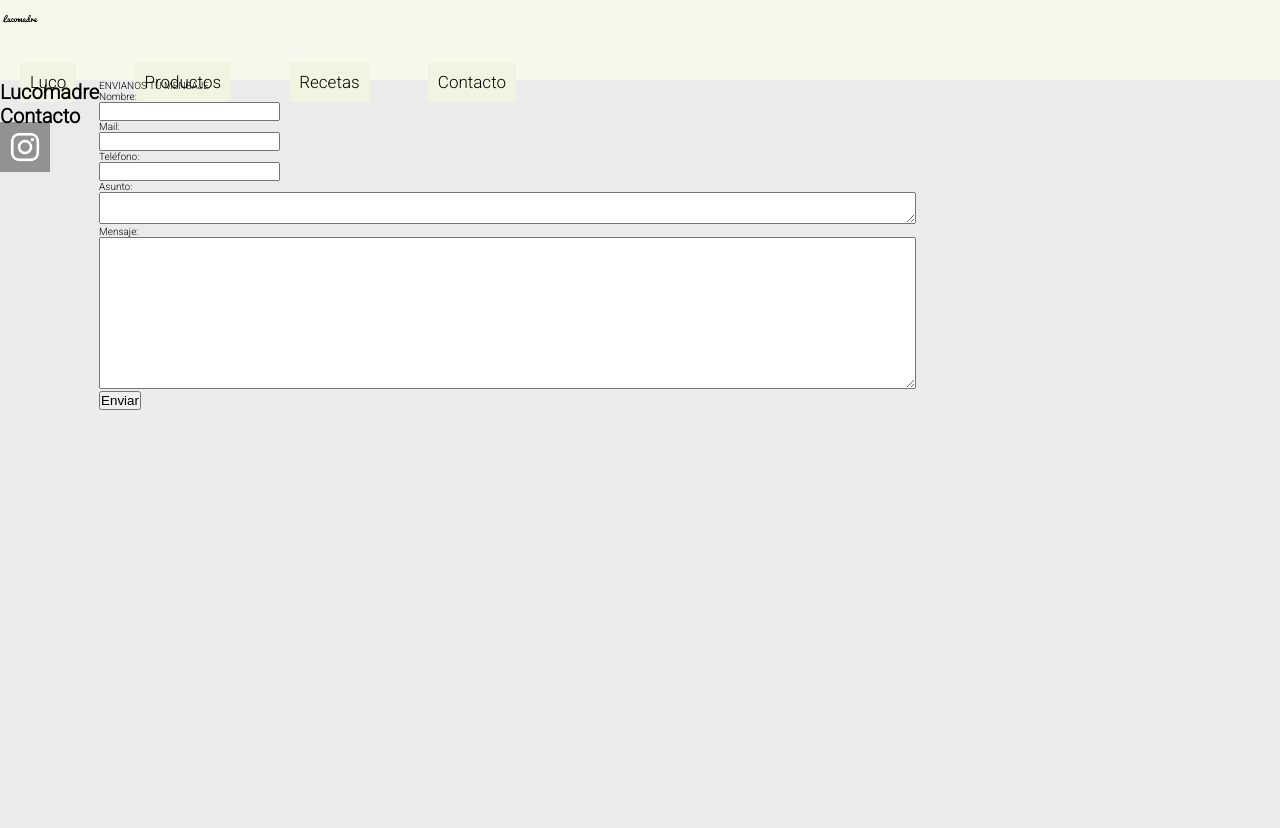
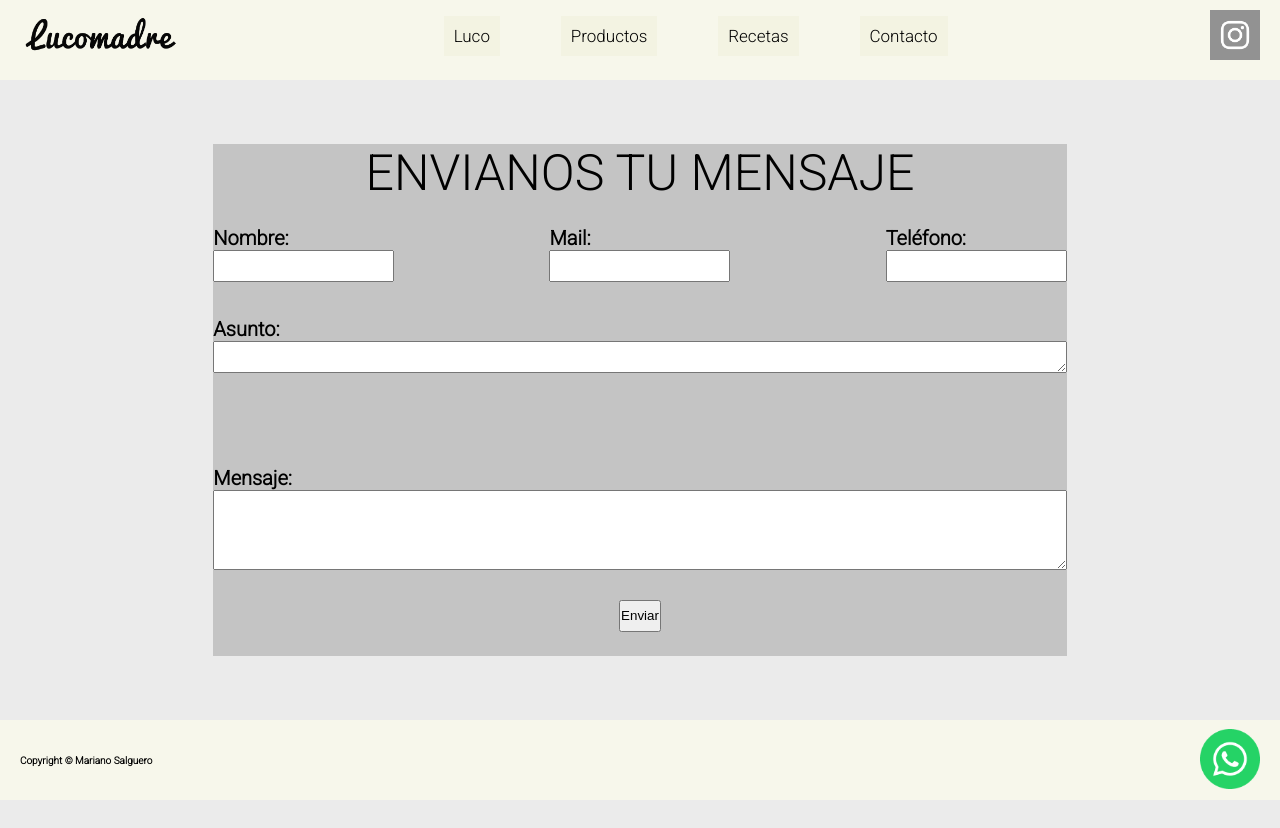
Before and after one commit to MaLuSaEd/Lucomadre, a plain HTML site: page Contacto.html in a window 1280 px wide. Shown: the top 828 px of the page. After the commit the page ends 800 px from the top, so only its background shows below. Drawn offline with Linux system fonts and the light colour scheme.

Commit message:
Falta terminar Contacto

```diff
--- a/Contacto.html
+++ b/Contacto.html
@@ -8,20 +8,20 @@
         <link rel="icon" type="image/x-icon" href="./Media/logo-lucomadre.ico">
         <link rel="stylesheet" href="style.css">
     </head>
-    <body class="pagina__contacto">
-    	<!--Pagina para contactarse con lucas por pedidos o consultas-->
-        <!--Ppio de encabezado-->
+    <body>
+    	<!--Pagina contacto con luco-->
+        <!--------------Encabezado-------------------------------->
 		<header>
-			<picture class="logo">
-				<a class="logo__link" href="./index.html">
-					<img class="logo__img"  src="./Media/logo-lucomadre.jpeg" alt="logo">
-				</a>
-			</picture>
+			<nav class="navbar">
+				<picture class="logo"> <!--Logo-->
+					<a href="./index.html">
+						<img class="logo__img" src="./Media/logo-lucomadre.png" alt="logo__img">
+					</a>
+				</picture>
 
-			<nav class="navbar">
-				<ul class = "menu">
+				<ul class="menu"> <!--Menu-->
 					<li class="menu__item">
-						<a class="menu__link" href="./Luco.html">Luco </a>
+						<a class="menu__link" href="./Luco.html">Luco</a>
 					</li>
 					<li class="menu__item">
 						<a class="menu__link" href="./Productos.html">Productos</a>
@@ -32,75 +32,68 @@
 					<li class="menu__item">
 						<a class="menu__link" href="./Contacto.html">Contacto</a>
 					</li>
+				</ul>
 
-				</ul>
+				<picture class="instagram"> <!--Instagram-->
+					<a href="">
+						<img class="instagram__img" src="./Media/Instagram.png" alt="instagram__img">
+					</a>
+				</picture>
+
 			</nav>
 
-			<picture class="instagram">
-				<a class="instagram__link" href="https://www.instagram.com/lucomadre/?hl=es-la" target="_blank">
-					<img class="instagram__img" src="./Media/Instagram.png" alt="instagram">
-				</a>
-			</picture>
 		</header>
+		<!--Fin de encabezado-->
+		<!--Contacto Cuerpo PPal-->
+		<section class="Contacto__ppal">
 
-		<!--Fin de encabezado-->
-		<h1 class="seccion">Lucomadre Contacto</h1>
-
-		<section >
-
-			<div class="contacto">
-
+			<span class="contacto flex__column">
 				<p class="contacto__encabezado">ENVIANOS TU MENSAJE</p>
-
-				<form class="formulario" action="/action_page.php" method="get">
-
-					<div class="formulario__fila1">
+				<form class="formulario flex__column" action="/action_page.php" method="get">
+					<span class="formulario__fila1 flex__row">
 						<span class=" formulario__fila1__campo formulario__nombre">
 							<div><label for="fname">Nombre:</label></div>
-							<div><input type="text" id="fname" name="fname"></div>
+							<div><input class="input" type="text" id="fname" name="fname"></div>
 						</span>
 
 						<span class=" formulario__fila1__campo formulario__email">
 							<div><label for="femail">Mail:</label></div>
-							<div><input type="email" id="femail" name="femail"></div>
+							<div><input class="input" type="email" id="femail" name="femail"></div>
 						</span>
 
 						<span class=" formulario__fila1__campo formulario__telefono">
 							<div><label for="fphone">Teléfono:</label></div>
-							<div><input type="number" id="fphone" name="fphone"></div>
+							<div><input class="input" type="number" id="fphone" name="fphone"></div>
 						</span>
 
-					</div>
-
-
+					</span>
 					<div class="formulario__fila2">
 						<span class="formulario__campo formulario__asunto">
 							<div><label for="asunto">Asunto:</label></div>
-							<div><textarea name="asunto" rows="2" cols="100"></textarea></div>
+							<div><textarea class="asunto" name="asunto"></textarea></div>
 						</span>
 					</div>
-
 					<div class="formulario__fila3"></div>
 					<span class="formulario__campo formulario__mensaje">
 						<div><label for="mensaje">Mensaje:</label></div>
-						<div><textarea name="mensaje" rows="10" cols="100"></textarea></div>
+						<div><textarea class="mensaje" name="mensaje" ></textarea></div>
 					</span>
-					<p class="formulario__fila4"><input class="formulario__campo submitButton" type="submit" value="Enviar"></4>
-
+					<span class="formulario__fila4 flex__row"><input class="formulario__campo submitButton" type="submit" value="Enviar"></span>
 				</form>
-
+			</span>
+		</section>
+        <!----------------Pie de pagina-------------------------------->
+		<footer>
+			<div class="copyright">
+				<h4 >Copyright &copy Mariano Salguero</h4>
 			</div>
 
-        </section>
 
-        <!--Pie de pagina-->
-		<footer>
-			<h4 class="footer__item copyright">Copyright &copy Mariano Salguero</h4>
-			<h4 class="footer__item wsp"><a class="wsp__link" href="">
-                <img class="wsp__img" src="./Media/wspLogo.png" alt="wsp">
-            </a></h4>
+			<div class="wsp">
+				<a class="wsp__link" href="">
+				<img class="wsp__img" src="./Media/wspLogo.png" alt="wsp">
+				</a>
+			</div>
 		</footer>
-
-		<!--Fin de pie de pagina-->
-</body>
+    </body>
 </html>
--- a/style.css
+++ b/style.css
@@ -54,20 +54,20 @@ header{
     grid-column: 1 / 13; /*Poscion en la grilla del body*/
     grid-row: 1 / 2;    /*Poscion en la grilla del body*/
     background-color:#F7F7EB; /*Color de fondo*/
-
 }
 
 header .navbar{
     display: flex;
     justify-content: space-between;
     align-items: center;
-    padding: 2rem;
+    align-content: center;
+    padding: 1em;
 
-    align-content: center;
 }
 
 header .logo{
     flex-basis: 10%; /* porcentaje que ocupa en su box */
+    padding-left: 1em;
 }
 
 header .logo__img{
@@ -92,6 +92,9 @@ header .menu__item :hover{
     color: blue;
 }
 
+header .instagram{
+    padding-right: 1em;
+}
 
 header .instagram__img{
     max-height: 5em;
@@ -302,3 +305,61 @@ footer .wsp__img{
 	text-align: justify;
 
 }
+
+/*-------Contacto------------*/
+
+.Contacto__ppal{
+    grid-column: 3 / 11;
+    grid-row: 3 / 11;
+    background-color: #C4C4C4;
+    justify-content:space-between;
+}
+
+
+.formulario div{
+    font-size: 2rem;
+    font-weight: bold;
+}
+
+.contacto{
+    height: 100%;
+}
+
+.contacto__encabezado{
+    text-align: center;
+	font-size: 5em;
+}
+
+.formulario{
+    height: 90%;
+    justify-content: space-evenly;
+}
+
+.formulario__fila1{
+    justify-content:space-between;
+    padding-bottom: 1em;
+}
+
+.formulario__fila2{
+    padding-bottom: 1em;
+}
+
+.formulario__fila3{
+    padding-bottom: 1em ;
+}
+.formulario__fila4{
+    justify-content: center;
+}
+
+.asunto{
+    width: 100%;
+}
+
+.mensaje{
+    width: 100%;
+    height: 10vh;
+}
+
+input{
+    height: 4vh;
+}
```
Also changed, not shown: 4 other files.
